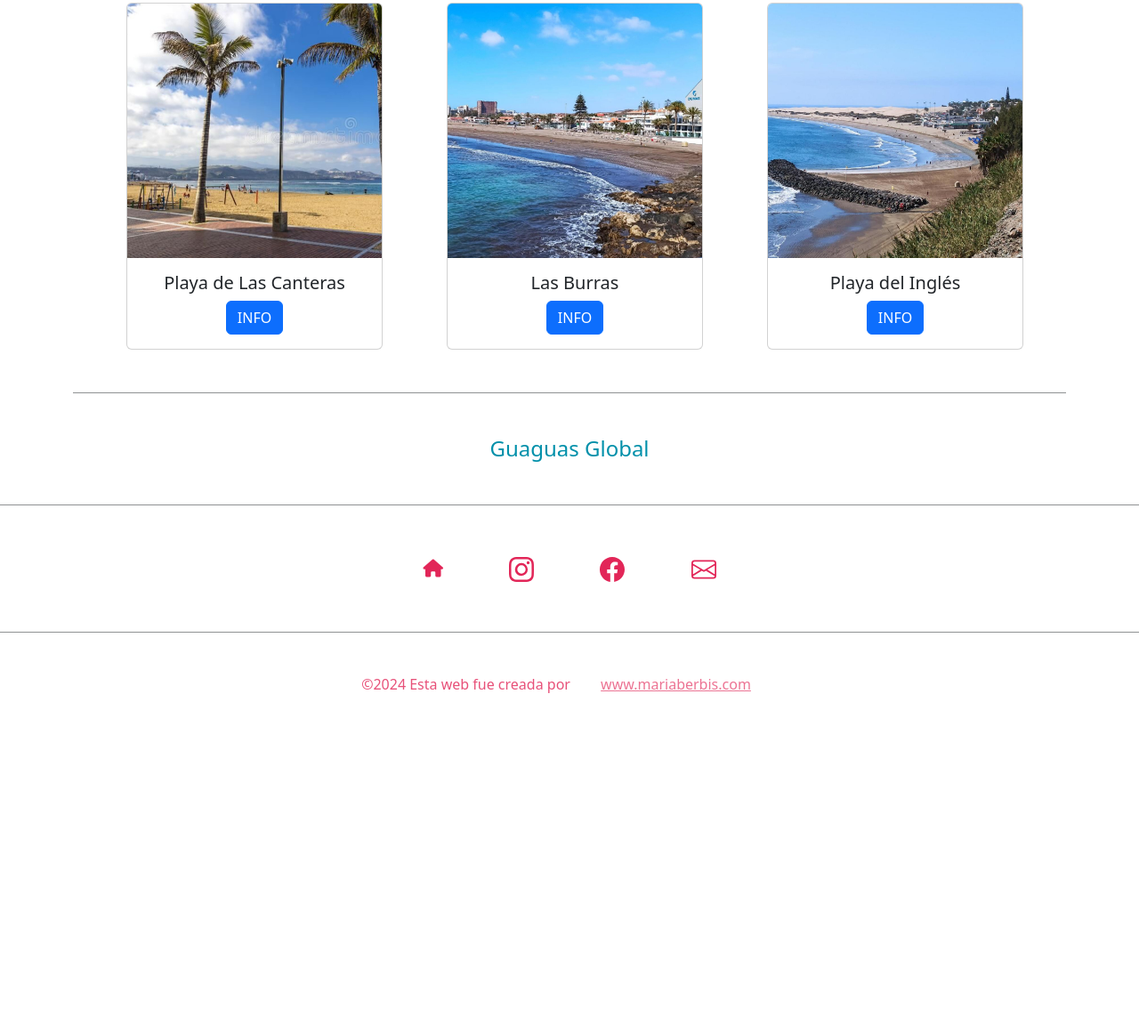
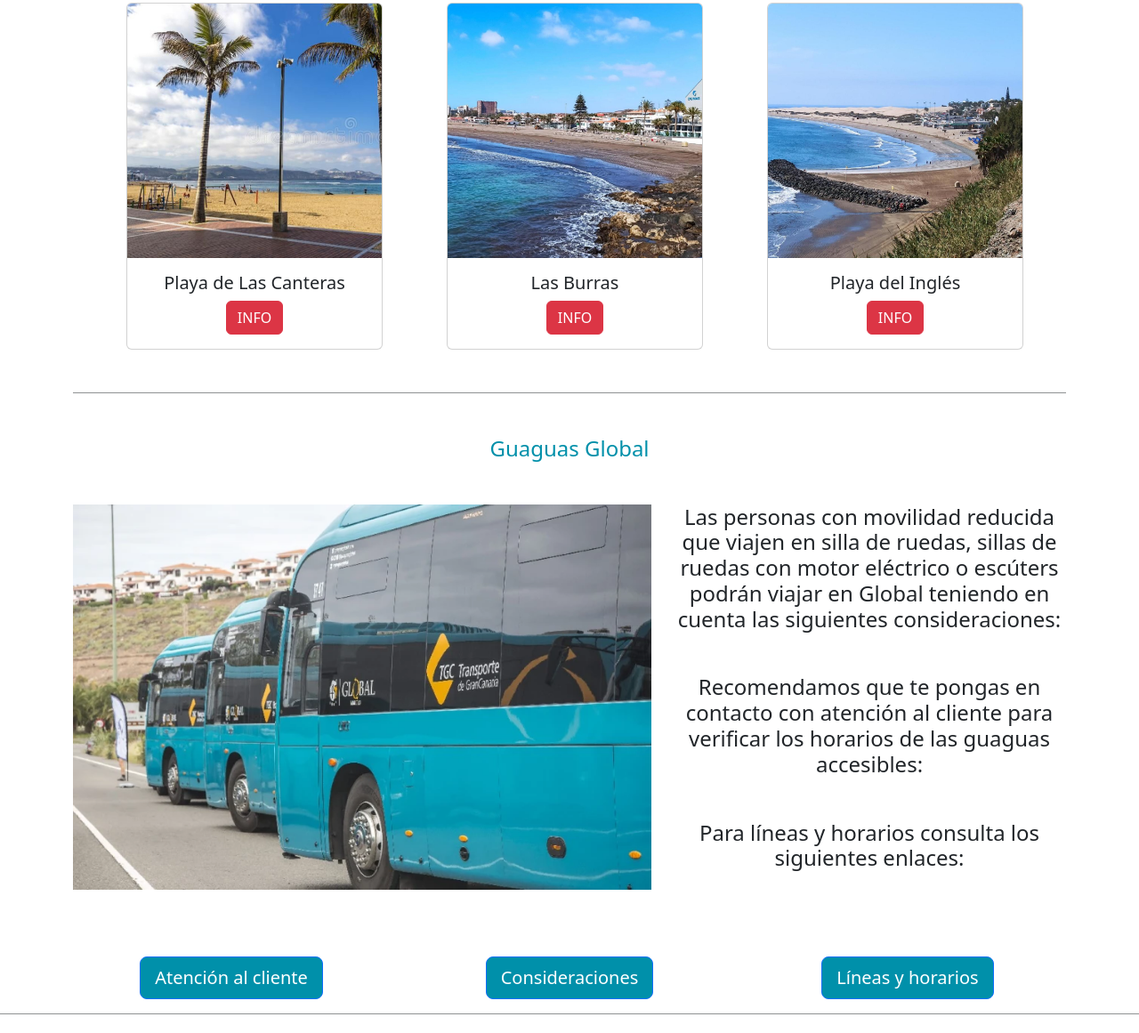
Before and after one commit to MariaBerbis/vive_gran_canaria, a plain HTML site: page turismoadaptado.html in a window 1280 px wide. Shown: the part 851-2012 px from the top of the page at 89% size. Before the commit the page ends 1678 px from the top, so only its background shows below. Drawn offline with nearby package versions, Linux system fonts and the light colour scheme.

Commit message:
Styling buttons

```diff
--- a/src/styles.css
+++ b/src/styles.css
@@ -195,6 +195,9 @@ h1 {
   transform: scale(1.05);
 }
 
+a.btn.btn-primary {
+  background-color: #0090AA !important;
+}
 
 footer .social-links {
   padding: 40px;
@@ -218,7 +221,7 @@ footer .social-links a:hover {
 footer .signature {
   color: var(--branding-color);
   opacity: 0.8;
-  padding: 30px;
+  padding: 30px 30px 30px 0;
 }
 
 footer a .signature {
--- a/turismoadaptado.html
+++ b/turismoadaptado.html
@@ -78,7 +78,7 @@
           <div class="card-body">
             <h5 class="card-title">Playa de Las Canteras</h5>
             <a href="https://www.cruzroja.es/appjv/consPlayas/listaPlayas.do" target="_blank"
-              class="btn btn-primary text-center">INFO</a>
+              class="btn btn-danger text-center">INFO</a>
           </div>
         </div>
       </div>
@@ -89,7 +89,7 @@
           <div class="card-body">
             <h5 class="card-title">Las Burras</h5>
             <a href="https://www.cruzroja.es/appjv/consPlayas/listaPlayas.do" target="_blank"
-              class="btn btn-primary text-center">INFO</a>
+              class="btn btn-danger text-center">INFO</a>
           </div>
         </div>
       </div>
@@ -100,25 +100,49 @@
           <div class="card-body">
             <h5 class="card-title">Playa del Inglés</h5>
             <a href="https://www.cruzroja.es/appjv/consPlayas/listaPlayas.do" target="_blank"
-              class="btn btn-primary text-center">INFO</a>
+              class="btn btn-danger text-center">INFO</a>
           </div>
         </div>
       </div>
     </div>
     <hr class="opacity-50 mt-5">
-    <h4 class="global text-center mt-5">Guaguas Global</h4>
+    <h4 class="global text-center mt-5 mb-5">Guaguas Global</h4>
     <div class="row">
-      <div class="col-lg-6">
+      <div class="col">
         <div class="content">
-          <p></p>
+          <img src="images/guaguasglobal.webp" width="650"
+            alt="Imagen de las guaguas de la empresa Global en su parada">
         </div>
       </div>
-      <div class="col-lg-6">
+      <div class="col">
         <div class="content">
-          <img src="" alt="">
+          <h4 class="mb-5 text-center">
+            Las personas con movilidad reducida que viajen en silla de ruedas, sillas de ruedas con motor eléctrico o
+            escúters
+            podrán viajar en Global teniendo en cuenta las siguientes consideraciones:</h4>
+          <h4 class="mb-5 text-center"> Recomendamos que te pongas en contacto con atención al cliente para verificar
+            los horarios
+            de las guaguas
+            accesibles:</h4>
+          <h4 class="mb-5 text-center">
+            Para líneas y horarios consulta los siguientes enlaces:</h4>
         </div>
       </div>
-
+    </div>
+    <div class="row mt-5 text-center">
+      <div class="col">
+        <a class="btn btn-primary btn-lg" href="https://guaguasglobal.com/atencion-cliente/" role="button">Atención
+          al cliente</a>
+      </div>
+      <div class="col">
+        <a class="btn btn-primary btn-lg"
+          href="https://guaguasglobal.com/accesibilidad-para-personas-con-movilidad-reducida-pmr/"
+          role="button">Consideraciones</a>
+      </div>
+      <div class="col">
+        <a class="btn btn-primary btn-lg" href="https://guaguasglobal.com/lineas-horarios/" role="button">Líneas y
+          horarios</a>
+      </div>
     </div>
   </div>
   <footer>
```
